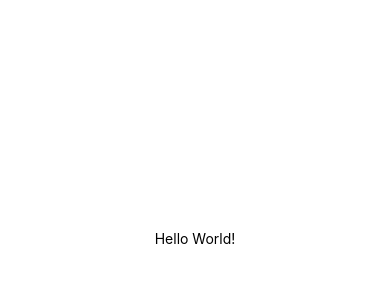
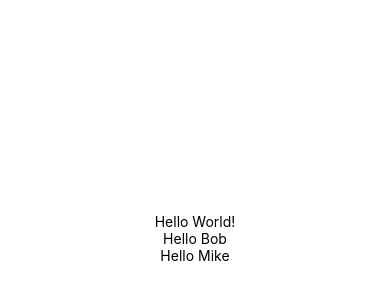
Before and after one commit to a0ki-github/ReactNativePlayground, a React Native app: screen / in a window 390 px wide. Shown: the part 184-484 px from the top of the page. Built offline with nearby package versions, Linux system fonts and the light colour scheme.

Commit message:
add: use props

```diff
--- a/App.js
+++ b/App.js
@@ -4,10 +4,20 @@ import { StyleSheet, Text, View } from 'react-native';
 export default function App() {
   return (
     <View style={styles.container}>
+      <StatusBar style="auto" />
       <Text>Hello World!</Text>
-      <StatusBar style="auto" />
+      <Greeting name="Bob" />
+      <Greeting name="Mike" />
     </View>
   );
+}
+
+const Greeting = (props) => {
+  return (
+    <View>
+      <Text>Hello {props.name}</Text>
+    </View>
+  )
 }
 
 const styles = StyleSheet.create({
```
